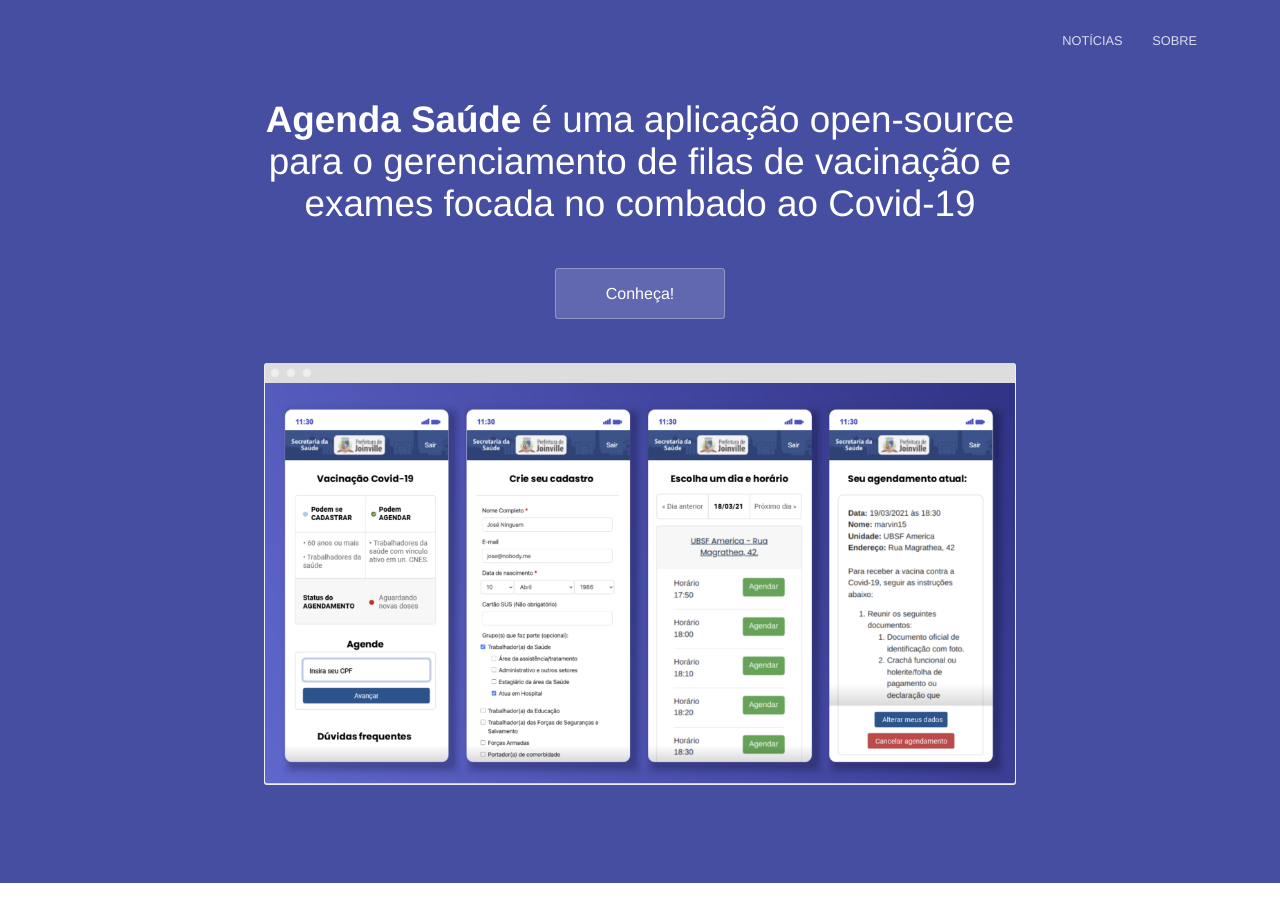
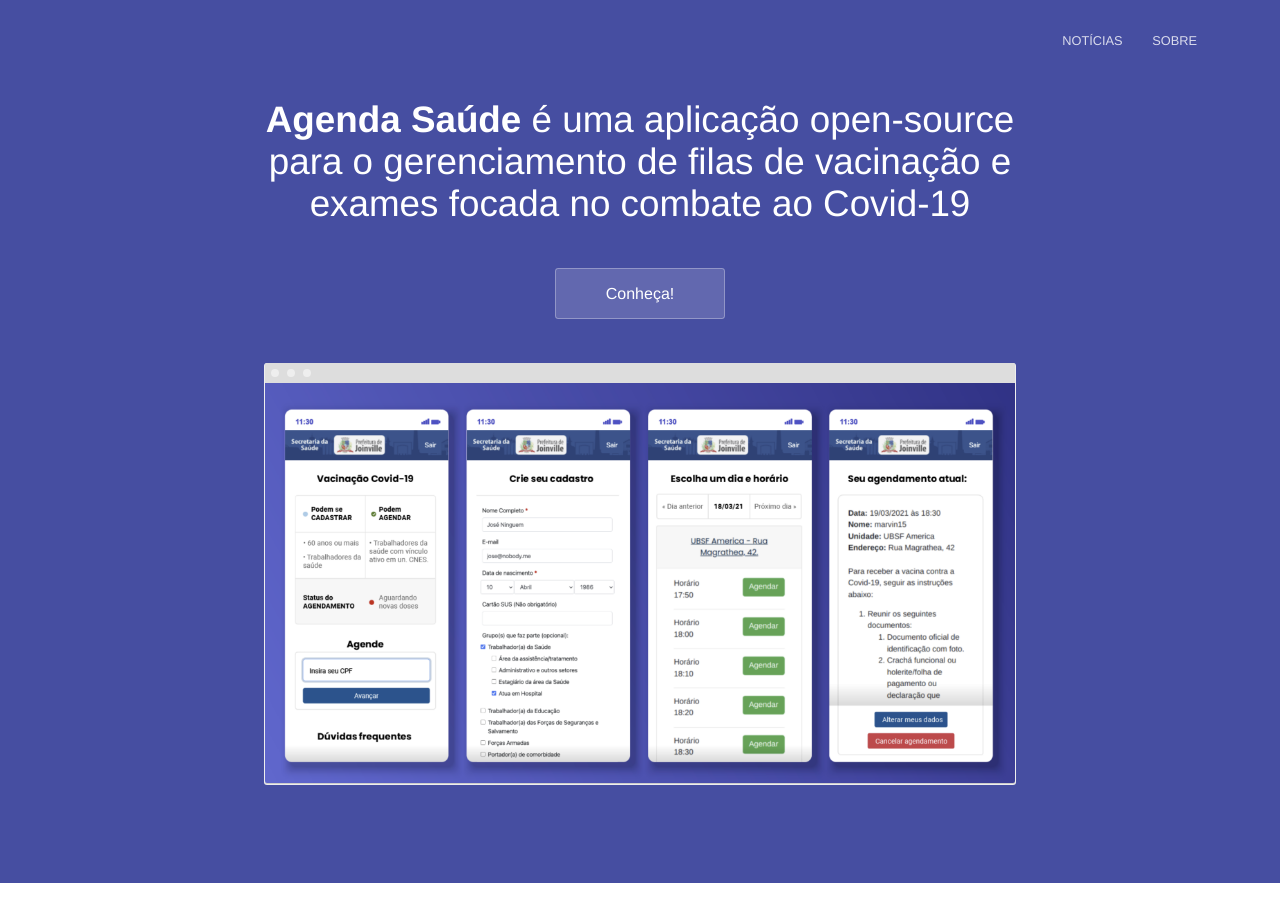
Before and after one commit to CloudCannon/hydra-jekyll-template, a Jekyll site: the page built from index.html, in a window 1280 px wide and 900 px high. Built offline with Jekyll 4.4.1, drawn with Linux system fonts in a browser that asks for light colours.

Commit message:
fix: text on lp

```diff
--- a/index.html
+++ b/index.html
@@ -5,7 +5,7 @@ description: Track and optimize your sales team in real time
 
 <section class="hero">
 	<div class="text-container">
-		<h1 class=""><strong>Agenda Saúde</strong> é uma aplicação open-source para o gerenciamento de filas de vacinação e exames focada no combado ao Covid-19</h1>
+		<h1 class=""><strong>Agenda Saúde</strong> é uma aplicação open-source para o gerenciamento de filas de vacinação e exames focada no combate ao Covid-19</h1>
 		<div class="cta button alt"><a href="{{ site.baseurl }}/about/">Conheça!</a></div>
 		<div>
 			<img src="{{ site.baseurl }}/images/dashboard.png" alt="Screenshot" class="screenshot " />
```
